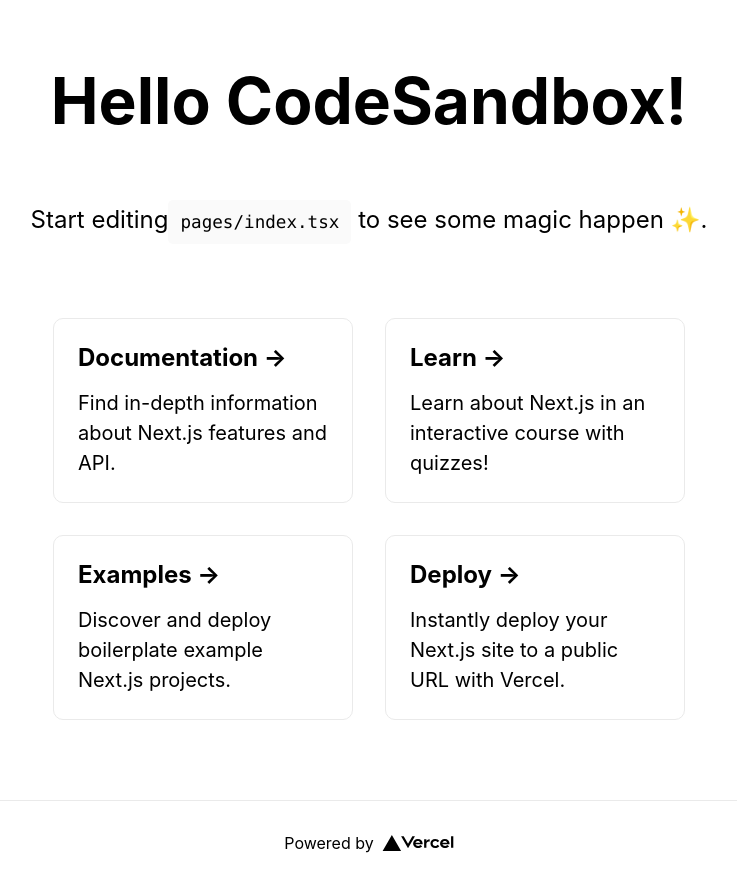
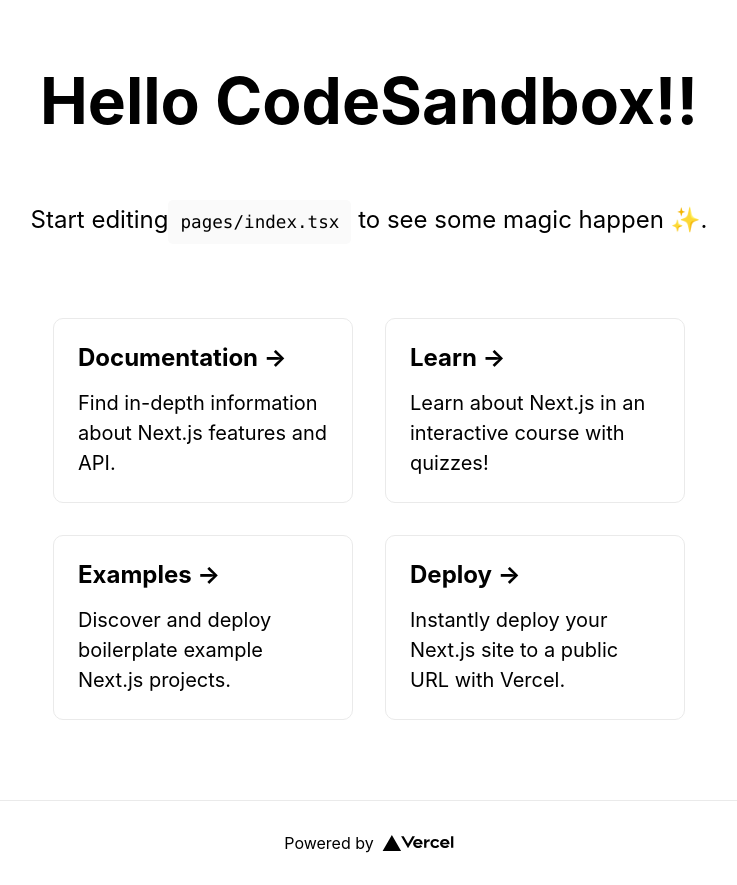
Before and after one commit to codesandbox/test-sandbox, a Next.js app: page / in a window 1280 px wide. Shown: the whole page, without its empty margins (271-1008 px from the left). Built offline with nearby package versions, Linux system fonts and the light colour scheme.

Commit message:
Update Hello.tsx

```diff
--- a/components/Hello.tsx
+++ b/components/Hello.tsx
@@ -6,4 +6,4 @@ export const Hello = ({
 }: {
   name: string;
   className: string;
-}) => <h1 className={className}>Hello {name}!</h1>;
+}) => <h1 className={className}>Hello {name}!!</h1>;
```
